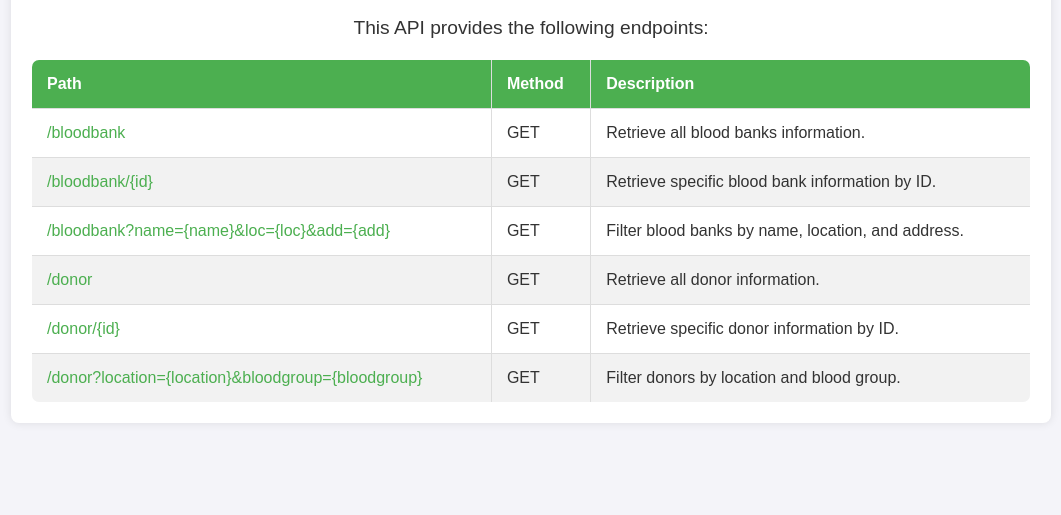
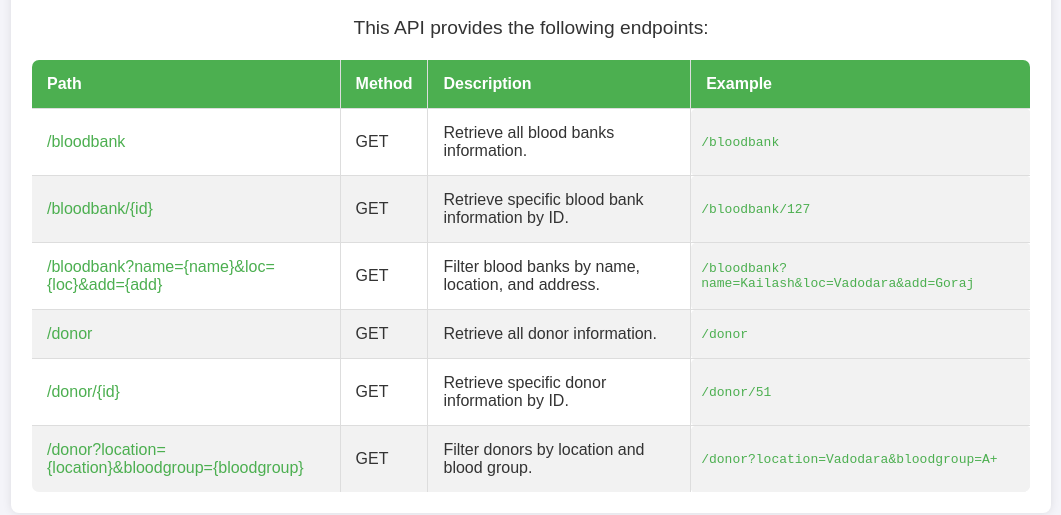
Before and after one commit to prajapatihet/hospitalinfo-api, a plain HTML site: page index.html in a window 1280 px wide. Shown: the part 121-636 px from the top of the page, without its empty margins (109-1170 px from the left). Drawn offline with Linux system fonts and the light colour scheme.

Commit message:
Update index.html

```diff
--- a/index.html
+++ b/index.html
@@ -82,6 +82,13 @@
         a:hover {
             text-decoration: underline;
         }
+        .example {
+            font-family: monospace;
+            background: #f2f2f2;
+            padding: 10px;
+            border-radius: 5px;
+            margin-top: 5px;
+        }
     </style>
 </head>
 <body>
@@ -94,6 +101,7 @@
                     <th>Path</th>
                     <th>Method</th>
                     <th>Description</th>
+                    <th>Example</th>
                 </tr>
             </thead>
             <tbody>
@@ -101,31 +109,37 @@
                     <td data-label="Path"><a href="https://info-api.hetprajapati80.workers.dev/bloodbank" target="_blank">/bloodbank</a></td>
                     <td data-label="Method">GET</td>
                     <td data-label="Description">Retrieve all blood banks information.</td>
+                    <td data-label="Example" class="example"><a href="https://info-api.hetprajapati80.workers.dev/bloodbank" target="_blank">/bloodbank</a></td>
                 </tr>
                 <tr>
-                    <td data-label="Path"><a href="https://info-api.hetprajapati80.workers.dev/bloodbank/{id}" target="_blank">/bloodbank/{id}</a></td>
+                    <td data-label="Path"><a href="https://info-api.hetprajapati80.workers.dev/bloodbank/127" target="_blank">/bloodbank/{id}</a></td>
                     <td data-label="Method">GET</td>
                     <td data-label="Description">Retrieve specific blood bank information by ID.</td>
+                    <td data-label="Example" class="example"><a href="https://info-api.hetprajapati80.workers.dev/bloodbank/127" target="_blank">/bloodbank/127</a></td>
                 </tr>
                 <tr>
-                    <td data-label="Path"><a href="https://info-api.hetprajapati80.workers.dev/bloodbank?name={name}&loc={loc}&add={add}" target="_blank">/bloodbank?name={name}&loc={loc}&add={add}</a></td>
+                    <td data-label="Path"><a href="https://info-api.hetprajapati80.workers.dev/bloodbank?name=Kailash" target="_blank">/bloodbank?name={name}&loc={loc}&add={add}</a></td>
                     <td data-label="Method">GET</td>
                     <td data-label="Description">Filter blood banks by name, location, and address.</td>
+                    <td data-label="Example" class="example"><a href="https://info-api.hetprajapati80.workers.dev/bloodbank?name=Kailash&loc=Vadodara&add=Goraj" target="_blank">/bloodbank?name=Kailash&loc=Vadodara&add=Goraj</a></td>
                 </tr>
                 <tr>
                     <td data-label="Path"><a href="https://info-api.hetprajapati80.workers.dev/donor" target="_blank">/donor</a></td>
                     <td data-label="Method">GET</td>
                     <td data-label="Description">Retrieve all donor information.</td>
+                    <td data-label="Example" class="example"><a href="https://info-api.hetprajapati80.workers.dev/donor" target="_blank">/donor</a></td>
                 </tr>
                 <tr>
-                    <td data-label="Path"><a href="https://info-api.hetprajapati80.workers.dev/donor/{id}" target="_blank">/donor/{id}</a></td>
+                    <td data-label="Path"><a href="https://info-api.hetprajapati80.workers.dev/donor/51" target="_blank">/donor/{id}</a></td>
                     <td data-label="Method">GET</td>
                     <td data-label="Description">Retrieve specific donor information by ID.</td>
+                    <td data-label="Example" class="example"><a href="https://info-api.hetprajapati80.workers.dev/donor/51" target="_blank">/donor/51</a></td>
                 </tr>
                 <tr>
-                    <td data-label="Path"><a href="https://info-api.hetprajapati80.workers.dev/donor?location={location}&bloodgroup={bloodgroup}" target="_blank">/donor?location={location}&bloodgroup={bloodgroup}</a></td>
+                    <td data-label="Path"><a href="https://info-api.hetprajapati80.workers.dev/donor?location=Vadodara&bloodgroup=A+" target="_blank">/donor?location={location}&bloodgroup={bloodgroup}</a></td>
                     <td data-label="Method">GET</td>
                     <td data-label="Description">Filter donors by location and blood group.</td>
+                    <td data-label="Example" class="example"><a href="https://info-api.hetprajapati80.workers.dev/donor?location=Vadodara&bloodgroup=A+" target="_blank">/donor?location=Vadodara&bloodgroup=A+</a></td>
                 </tr>
             </tbody>
         </table>
```
